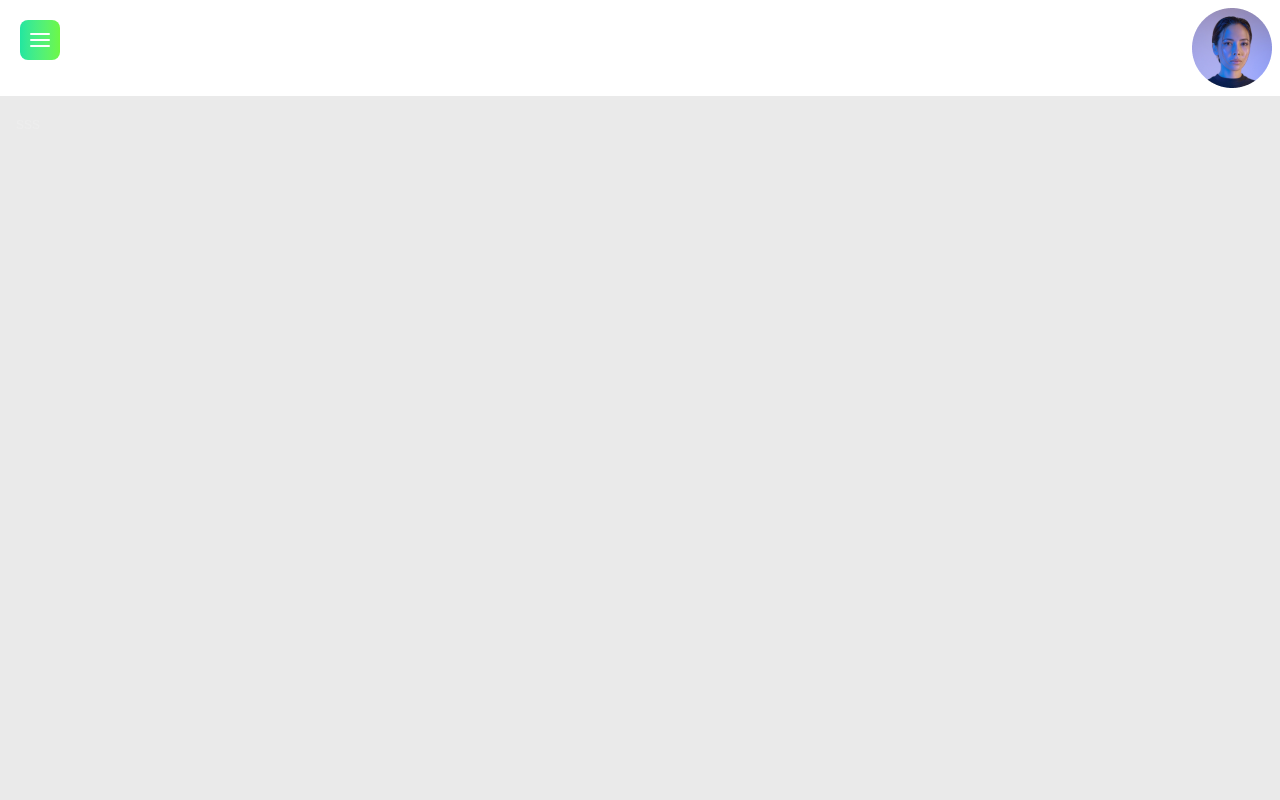
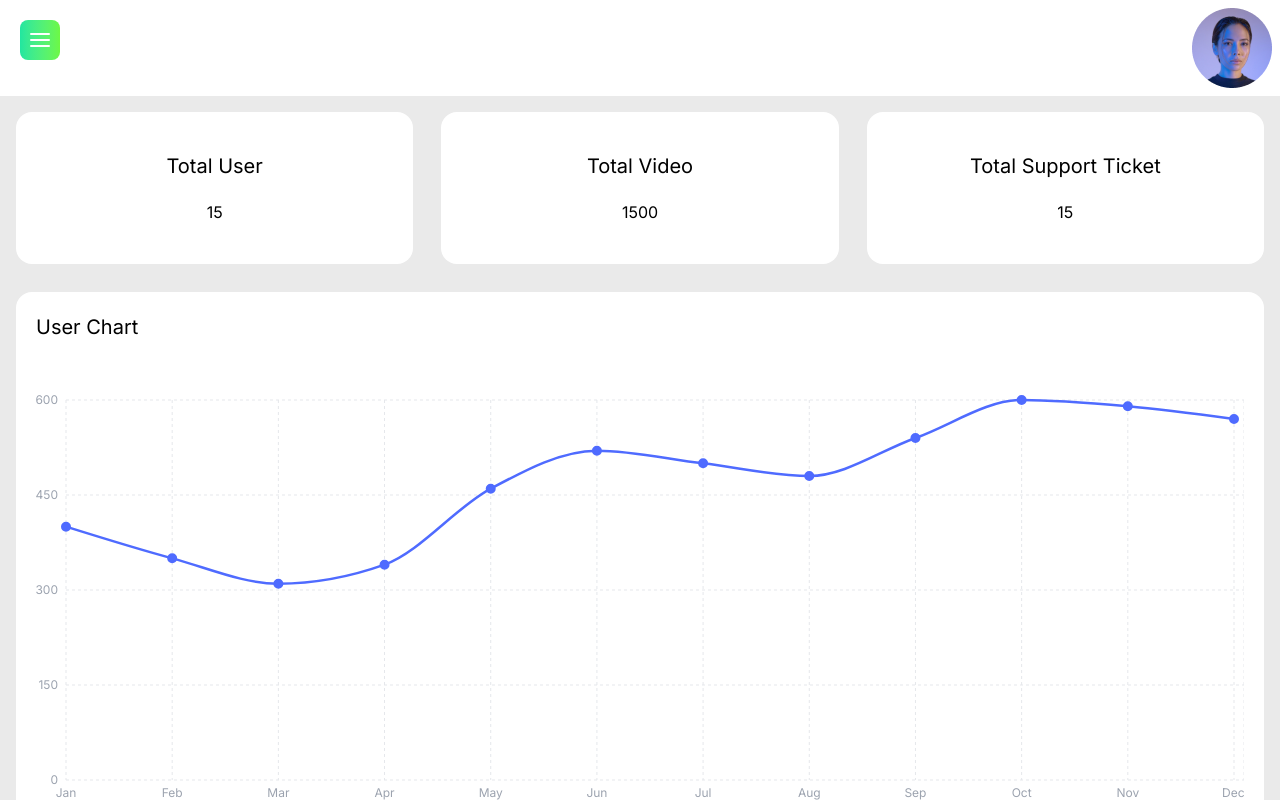
Before and after one commit to morshedsajid26/Pop-Bom, a Next.js app in the folder my-app/: page /dashboard in a window 1280 px wide. Built offline with nearby package versions, Linux system fonts and the light colour scheme.

Commit message:
dashboard page running

```diff
--- a/my-app/app/(dashboard)/(dashboard pages)/dashboard/Dashbaord.jsx
+++ b/my-app/app/(dashboard)/(dashboard pages)/dashboard/Dashbaord.jsx
@@ -1,11 +1,35 @@
-import React from 'react'
+import UserChart from "@/app/component/UserChart";
+import React from "react";
 
 const Dashbaord = () => {
   return (
-    <div>sss
+    <div>
+      <div className="grid grid-cols-12 gap-7">
+        <div className="bg-white py-10 col-span-4 rounded-2xl text-center space-y-5">
+          <p className="font-inter text-black text-xl ">Total User</p>
+          <p className="font-inter text-black ">15</p>
+        </div>
+
+       <div className="bg-white py-10 col-span-4 rounded-2xl text-center space-y-5">
+          <p className="font-inter text-black text-xl ">Total Video</p>
+          <p className="font-inter text-black ">1500</p>
+        </div>
+
+        <div className="bg-white py-10 col-span-4 rounded-2xl text-center space-y-5">
+          <p className="font-inter text-black text-xl ">Total Support Ticket</p>
+          <p className="font-inter text-black ">15</p>
+        </div>
+
+      <div className="bg-white p-5 col-span-12 rounded-2xl ">
+        <div className="mb-12">
+          <p className="font-inter text-black text-[20px]">User Chart</p>
+        </div>
+        <UserChart />
+      </div>
+      </div>
 
     </div>
-  )
-}
+  );
+};
 
-export default Dashbaord
+export default Dashbaord;
--- /dev/null
+++ b/my-app/app/component/UserChart.jsx
@@ -0,0 +1,77 @@
+"use client";
+import {
+  LineChart,
+  Line,
+  XAxis,
+  YAxis,
+  CartesianGrid,
+  Tooltip,
+  ResponsiveContainer,
+} from "recharts";
+
+const data = [
+  { month: "Jan", value: 400 },
+  { month: "Feb", value: 350 },
+  { month: "Mar", value: 310 },
+  { month: "Apr", value: 340 },
+  { month: "May", value: 460 },
+  { month: "Jun", value: 520 },
+  { month: "Jul", value: 500 },
+  { month: "Aug", value: 480 },
+  { month: "Sep", value: 540 },
+  { month: "Oct", value: 600 },
+  { month: "Nov", value: 590 },
+  { month: "Dec", value: 570 },
+];
+
+export default function UserChart() {
+  return (
+    <div className="w-full h-[420px] font-inter">
+      <ResponsiveContainer width="100%" height="100%">
+        <LineChart
+          data={data}
+          margin={{ top: 10, right: 0, left: 0, bottom: 0 }}
+        >
+          <CartesianGrid stroke="#E5E7EB" strokeDasharray="3 3" />
+
+          <XAxis
+            dataKey="month"
+            tick={{ fill: "#9CA3AF", fontSize: 12 }}
+            axisLine={false}
+            tickLine={false}
+            padding={{ left: 0, right: 10 }}
+          />
+
+          <YAxis
+            width={30} // 🔥 this removes left gap
+            tick={{ fill: "#9CA3AF", fontSize: 12 }}
+            axisLine={false}
+            tickLine={false}
+          />
+
+          <Tooltip
+            cursor={{ stroke: "#E5E7EB" }}
+            contentStyle={{
+              borderRadius: "8px",
+              border: "1px solid #E5E7EB",
+            }}
+          />
+
+          <Line
+            type="monotone"
+            dataKey="value"
+            stroke="#4F6BFF"
+            strokeWidth={2.5}
+            dot={{
+              r: 4,
+              fill: "#4F6BFF",
+              stroke: "#4F6BFF",
+              strokeWidth: 2,
+            }}
+            activeDot={{ r: 6 }}
+          />
+        </LineChart>
+      </ResponsiveContainer>
+    </div>
+  );
+}
--- a/my-app/package.json
+++ b/my-app/package.json
@@ -12,7 +12,8 @@
     "next": "15.5.3",
     "react": "19.1.0",
     "react-dom": "19.1.0",
-    "react-icons": "^4.10.1"
+    "react-icons": "^4.10.1",
+    "recharts": "^3.5.1"
   },
   "devDependencies": {
     "@eslint/eslintrc": "^3",
```
Also changed, not shown: 1 other file (tests, documents, lock files or other folders).
